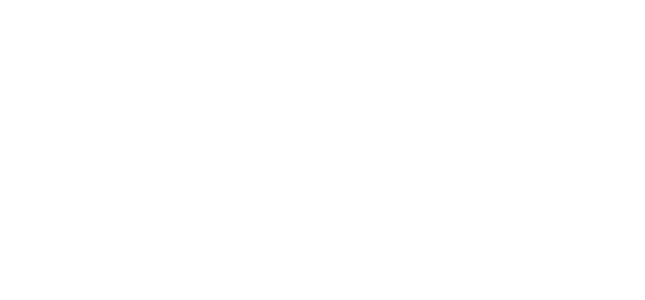
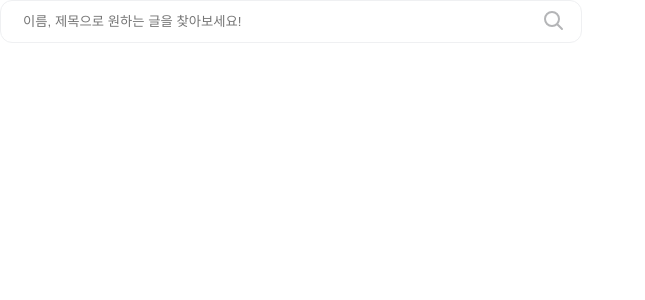
Before and after one commit to Team-Wander/Wandering-Front, a React (Create React App) app: page /input in a window 1280 px wide. Before the commit this address had no page. Shown: the top 300 px of the page, without its empty margins (0-645 px from the left). Built offline with nearby package versions, Linux system fonts and the light colour scheme.

Commit message:
add input component

```diff
--- a/src/App.tsx
+++ b/src/App.tsx
@@ -1,11 +1,16 @@
 import React from 'react';
 import { Route, Routes } from 'react-router-dom';
 import { Home } from 'pages';
+import InputPage from 'pages/InputPage';
 
 function App() {
   return (
     <Routes>
       <Route path="/" element={<Home />} />
+      <Route
+        path="/input"
+        element={<InputPage />}
+      />
     </Routes>
   );
 }
--- /dev/null
+++ b/src/components/Input/index.tsx
@@ -0,0 +1,44 @@
+import React, { forwardRef } from 'react';
+import { InputType } from 'types';
+import * as S from './style';
+import SearchIcon from 'svg/SearchIcon';
+
+const Input = forwardRef<
+  HTMLInputElement,
+  InputType
+>(
+  (
+    {
+      placeholder,
+      register,
+      onChange,
+      defaultValue,
+      icon = false,
+      ...props
+    },
+    ref,
+  ) => {
+    return (
+      <S.InputBox>
+        <S.Input
+          type="text"
+          placeholder={placeholder}
+          defaultValue={defaultValue}
+          {...register}
+          {...props}
+          ref={ref}
+          onChange={(e) => onChange?.(e)}
+        />
+        {icon && (
+          <S.Icon>
+            <SearchIcon />
+          </S.Icon>
+        )}
+      </S.InputBox>
+    );
+  },
+);
+
+Input.displayName = 'Input';
+
+export default Input;
--- /dev/null
+++ b/src/components/Input/style.ts
@@ -0,0 +1,30 @@
+import styled from '@emotion/styled';
+
+export const InputBox = styled.div`
+  position: relative;
+  display: flex;
+  align-items: center;
+  gap: 0.25rem;
+  width: 100%;
+  padding: 0.75rem 1.25rem;
+  border: 1px solid var(--GRAY-200, #eff0f2);
+  border-radius: 0.75rem;
+  transition: border-color 0.2s ease-in-out;
+
+  :focus-within {
+    border-color: var(--PRIMARY, #36c05c);
+  }
+`;
+
+export const Input = styled.input`
+  flex: 1;
+  border: none;
+  outline: none;
+  background: transparent;
+  padding-right: 2rem;
+`;
+
+export const Icon = styled.div`
+  position: absolute;
+  right: 1rem;
+`;
--- /dev/null
+++ b/src/pages/InputPage/index.tsx
@@ -0,0 +1,40 @@
+import React from 'react';
+import {
+  useForm,
+  SubmitHandler,
+} from 'react-hook-form';
+import * as S from './style';
+import Input from 'components/Input';
+
+interface FormValues {
+  search: string;
+}
+
+const InputPage = () => {
+  const { register, handleSubmit } =
+    useForm<FormValues>();
+
+  const onSubmit: SubmitHandler<FormValues> = (
+    data,
+  ) => {
+    console.log('제출된 값:', data.search);
+  };
+
+  return (
+    <S.Container>
+      <S.InputContainer>
+        <form onSubmit={handleSubmit(onSubmit)}>
+          <Input
+            icon={true}
+            placeholder="이름, 제목으로 원하는 글을 찾아보세요!"
+            {...register('search', {
+              required: true,
+            })}
+          />
+        </form>
+      </S.InputContainer>
+    </S.Container>
+  );
+};
+
+export default InputPage;
--- /dev/null
+++ b/src/pages/InputPage/style.ts
@@ -0,0 +1,9 @@
+import styled from '@emotion/styled';
+
+export const Container = styled.div`
+  display: flex;
+`;
+
+export const InputContainer = styled.div`
+  width: 33.75rem;
+`;
--- /dev/null
+++ b/src/svg/SearchIcon.tsx
@@ -0,0 +1,26 @@
+import React from 'react';
+
+const SearchIcon = () => {
+  return (
+    <svg
+      xmlns="http://www.w3.org/2000/svg"
+      width="24"
+      height="24"
+      viewBox="0 0 24 24"
+      fill="none">
+      <circle
+        cx="11"
+        cy="11"
+        r="7"
+        stroke="#B4B5B7"
+        strokeWidth="2"
+      />
+      <path
+        d="M20.2929 21.7071C20.6834 22.0976 21.3166 22.0976 21.7071 21.7071C22.0976 21.3166 22.0976 20.6834 21.7071 20.2929L20.2929 21.7071ZM15.2929 16.7071L20.2929 21.7071L21.7071 20.2929L16.7071 15.2929L15.2929 16.7071Z"
+        fill="#B4B5B7"
+      />
+    </svg>
+  );
+};
+
+export default SearchIcon;
--- a/src/types/index.ts
+++ b/src/types/index.ts
@@ -1 +1,2 @@
 export type { default as ReportType } from './report';
+export type { default as InputType } from './input';
```
Also changed, not shown: src/types/input.ts (added, +12 -0 lines), .eslintrc.json.
